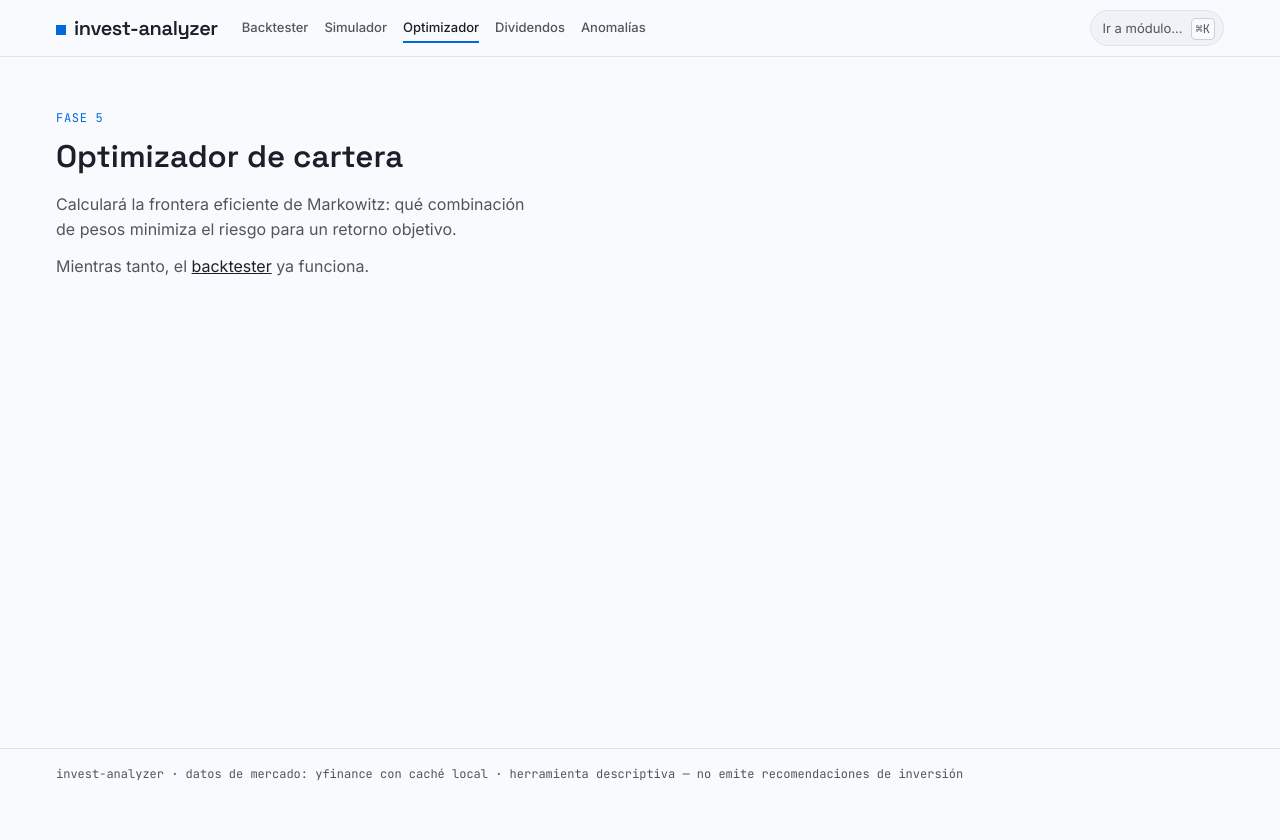
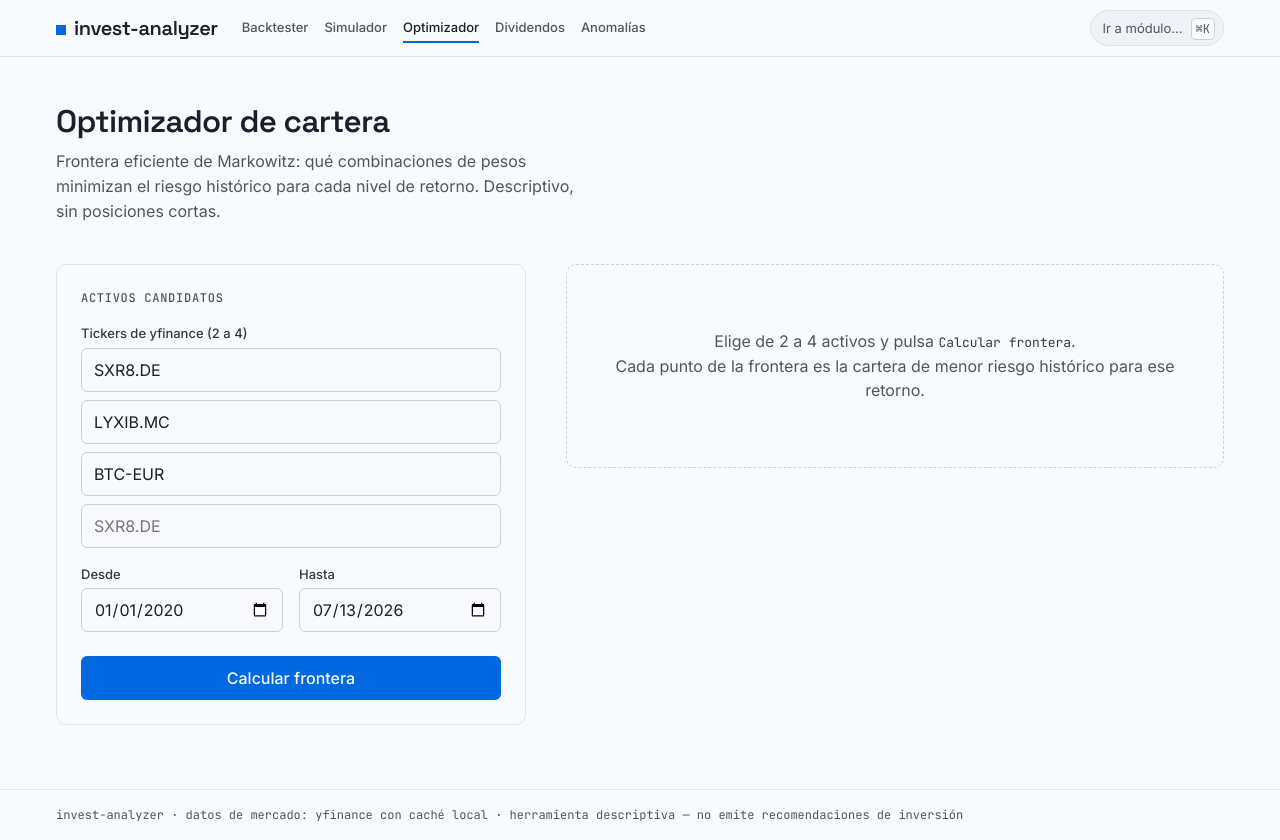
Before and after one commit to martafrailejara/invest-analyzer, a Flask app: page /optimizador in a window 1280 px wide. Before the commit the page ends 781 px from the top, so only its background shows below. Run offline with Flask 3, Linux system fonts and the light colour scheme.

Commit message:
Fase 5: optimizador de cartera (frontera eficiente de Markowitz)
- modules/optimizer.py: retornos y covarianza anualizados, cartera de
  mínima varianza, máximo Sharpe y barrido de la frontera con
  scipy.optimize (SLSQP), solo posiciones largas, pesos suman 1.
- Tests: caso analítico a mano (dos activos incorrelados con var 1:4 ->
  pesos 0.8/0.2), propiedades de la frontera (pesos válidos, volatilidad
  mínima en el arranque, retorno monótono), activo dominante en el extremo.
- Página /optimizador: 2-4 tickers -> gráfico riesgo/retorno con la
  frontera, activos individuales etiquetados, mínima varianza y máximo
  Sharpe destacados; tabla de pesos y tabla completa de la frontera.
- Paleta del gráfico revalidada para CVD (el azul profundo chocaba con el
  violeta en protán: los activos pasan a ámbar, ΔE mín. 34.4).
- scipy añadido a requirements.

```diff
--- a/app/__init__.py
+++ b/app/__init__.py
@@ -11,10 +11,12 @@ def create_app() -> Flask:
         return {"hoy": date.today().isoformat()}
 
     from app.backtester_web import backtester
+    from app.optimizer_web import optimizer
     from app.simulator_web import simulator
     from app.views import pages
 
     app.register_blueprint(pages)
     app.register_blueprint(backtester)
     app.register_blueprint(simulator)
+    app.register_blueprint(optimizer)
     return app
--- a/app/static/app.css
+++ b/app/static/app.css
@@ -238,6 +238,8 @@ a { color: inherit; }
 .swatch-a { background: var(--chart-esc-a); }
 .swatch-b { background: var(--chart-esc-b); }
 .swatch-c { background: var(--chart-esc-c); }
+.swatch-opt-min_var { background: var(--chart-minvar); }
+.swatch-opt-max_sharpe { background: var(--chart-maxsharpe); }
 
 /* módulos pendientes */
 .pendiente { max-width: 48ch; }
--- a/app/static/tokens.css
+++ b/app/static/tokens.css
@@ -32,6 +32,12 @@
   --chart-esc-a: oklch(58% 0.20 256);  /* #0076ed cobalto */
   --chart-esc-b: oklch(52% 0.13 300);  /* #7555a8 violeta */
   --chart-esc-c: oklch(52% 0.12 160);  /* #007d50 verde */
+
+  /* frontera eficiente — cuaterna validada (CVD ΔE mín. 34.4 con el ámbar) */
+  --chart-frontera:   oklch(58% 0.20 256);  /* línea, cobalto */
+  --chart-activos:    oklch(60% 0.13 75);   /* #ad7300 ámbar, puntos de activos */
+  --chart-minvar:     oklch(52% 0.13 300);  /* violeta */
+  --chart-maxsharpe:  oklch(52% 0.12 160);  /* verde */
 
   /* tipografía — Space Grotesk display · Inter cuerpo · JetBrains Mono cifras/etiquetas */
   --font-display: "Space Grotesk", ui-sans-serif, system-ui, sans-serif;
--- a/app/templates/base.html
+++ b/app/templates/base.html
@@ -17,7 +17,7 @@
         {% for url, nombre in [
           (url_for('backtester.page'), 'Backtester'),
           (url_for('simulator.page'), 'Simulador'),
-          (url_for('pages.modulo', nombre='optimizador'), 'Optimizador'),
+          (url_for('optimizer.page'), 'Optimizador'),
           (url_for('pages.modulo', nombre='dividendos'), 'Dividendos'),
           (url_for('pages.modulo', nombre='anomalias'), 'Anomalías'),
         ] %}
@@ -41,7 +41,7 @@
       <div class="cmdk__results">
         <button class="cmdk__item is-active" data-href="{{ url_for('backtester.page') }}">Backtester <span class="estado">activo</span></button>
         <button class="cmdk__item" data-href="{{ url_for('simulator.page') }}">Simulador qué-pasaría-si <span class="estado">activo</span></button>
-        <button class="cmdk__item" data-href="{{ url_for('pages.modulo', nombre='optimizador') }}">Optimizador de cartera <span class="estado">fase 5</span></button>
+        <button class="cmdk__item" data-href="{{ url_for('optimizer.page') }}">Optimizador de cartera <span class="estado">activo</span></button>
         <button class="cmdk__item" data-href="{{ url_for('pages.modulo', nombre='dividendos') }}">Agregador de dividendos <span class="estado">fase 6</span></button>
         <button class="cmdk__item" data-href="{{ url_for('pages.modulo', nombre='anomalias') }}">Detector de anomalías <span class="estado">fase 7</span></button>
       </div>
--- /dev/null
+++ b/app/templates/optimizador.html
@@ -0,0 +1,233 @@
+{% extends "base.html" %}
+{% block title %}Optimizador · invest-analyzer{% endblock %}
+{% block content %}
+<div class="page-head">
+  <h1>Optimizador de cartera</h1>
+  <p>Frontera eficiente de Markowitz: qué combinaciones de pesos minimizan el riesgo histórico para cada nivel de retorno. Descriptivo, sin posiciones cortas.</p>
+</div>
+
+<div class="workbench">
+  <form class="panel" method="post" id="form-backtest" novalidate>
+    <p class="panel__title">Activos candidatos</p>
+
+    {% if errores %}
+    <div class="alert" role="alert">
+      <ul>{% for e in errores %}<li>{{ e }}</li>{% endfor %}</ul>
+    </div>
+    {% endif %}
+
+    <div class="activos">
+      {% for i in range(4) %}
+      <div class="campo">
+        {% if loop.first %}<label for="ticker_{{ i }}">Tickers de yfinance (2 a 4)</label>{% endif %}
+        <input type="text" id="ticker_{{ i }}" name="ticker_{{ i }}"
+               value="{{ form['ticker_' ~ i] }}" placeholder="SXR8.DE"
+               autocomplete="off" spellcheck="false">
+      </div>
+      {% endfor %}
+    </div>
+
+    <div class="form-grid">
+      <div class="campo">
+        <label for="start">Desde</label>
+        <input type="date" id="start" name="start" value="{{ form['start'] }}" max="{{ hoy }}">
+      </div>
+      <div class="campo">
+        <label for="end">Hasta</label>
+        <input type="date" id="end" name="end" value="{{ form['end'] }}" max="{{ hoy }}">
+      </div>
+    </div>
+
+    <button class="btn btn--primary" type="submit">Calcular frontera</button>
+  </form>
+
+  <section class="resultados" aria-live="polite">
+    {% if resultado %}
+      <div class="grafico-card">
+        <div class="lienzo"><canvas id="grafico" role="img"
+          aria-label="Frontera eficiente: volatilidad frente a retorno anual, con los activos individuales y las carteras de mínima varianza y máximo Sharpe"></canvas></div>
+      </div>
+
+      <table class="tabla-comp">
+        <thead>
+          <tr>
+            <th>Pesos</th>
+            {% for col in resultado.tabla.columnas %}
+            <th><span class="swatch swatch-opt-{{ col.clave }}" aria-hidden="true"></span>{{ col.nombre }}</th>
+            {% endfor %}
+          </tr>
+        </thead>
+        <tbody>
+          {% for ticker in resultado.tabla.tickers %}
+          {% set fila = loop.index0 %}
+          <tr>
+            <td>{{ ticker }}</td>
+            {% for col in resultado.tabla.columnas %}<td>{{ col.pesos[fila] }}</td>{% endfor %}
+          </tr>
+          {% endfor %}
+          <tr>
+            <td>Retorno anual (histórico)</td>
+            {% for col in resultado.tabla.columnas %}<td>{{ col.ret }}</td>{% endfor %}
+          </tr>
+          <tr>
+            <td>Volatilidad anual</td>
+            {% for col in resultado.tabla.columnas %}<td>{{ col.vol }}</td>{% endfor %}
+          </tr>
+        </tbody>
+      </table>
+
+      <details class="tabla-anual">
+        <summary>Los {{ resultado.frontera_tabla | length }} puntos de la frontera ({{ resultado.sesiones }} sesiones analizadas)</summary>
+        <table>
+          <thead><tr><th>Retorno</th><th>Volatilidad</th><th>Pesos</th></tr></thead>
+          <tbody>
+            {% for fila in resultado.frontera_tabla %}
+            <tr><td>{{ fila.ret }}</td><td>{{ fila.vol }}</td><td>{{ fila.pesos }}</td></tr>
+            {% endfor %}
+          </tbody>
+        </table>
+      </details>
+
+      {% for aviso in avisos %}<p class="notice">{{ aviso }}</p>{% endfor %}
+    {% else %}
+      <div class="vacio">
+        <p>Elige de 2 a 4 activos y pulsa <code>Calcular frontera</code>.<br>
+        Cada punto de la frontera es la cartera de menor riesgo histórico para ese retorno.</p>
+      </div>
+    {% endif %}
+  </section>
+</div>
+{% endblock %}
+
+{% block scripts %}
+{% if resultado %}
+<script src="{{ url_for('static', filename='vendor/chart.umd.min.js') }}"></script>
+<script type="application/json" id="datos-grafico">{{ resultado.chart | tojson }}</script>
+<script>
+(function () {
+  "use strict";
+  const datos = JSON.parse(document.getElementById("datos-grafico").textContent);
+  const css = getComputedStyle(document.documentElement);
+  const tok = (n) => css.getPropertyValue(n).trim();
+  const pctes = (v) => v.toLocaleString("es-ES", { maximumFractionDigits: 2 }) + " %";
+  const reduceMotion = window.matchMedia("(prefers-reduced-motion: reduce)").matches;
+
+  // etiquetas directas junto a cada activo (identidad sin depender solo del color)
+  const etiquetasActivos = {
+    id: "etiquetasActivos",
+    afterDatasetsDraw(chart) {
+      const meta = chart.getDatasetMeta(1);
+      const ctx = chart.ctx;
+      ctx.save();
+      ctx.font = "10px " + tok("--font-mono");
+      ctx.fillStyle = tok("--color-muted");
+      meta.data.forEach((punto, i) => {
+        ctx.fillText(datos.activos[i].ticker, punto.x + 8, punto.y + 3);
+      });
+      ctx.restore();
+    },
+  };
+
+  const puntoDestacado = (p, token, etiqueta) => ({
+    label: etiqueta,
+    type: "scatter",
+    data: p ? [p] : [],
+    backgroundColor: tok(token),
+    borderColor: tok("--color-paper"),
+    borderWidth: 2,
+    pointRadius: 6,
+    pointHoverRadius: 7,
+  });
+
+  new Chart(document.getElementById("grafico"), {
+    data: {
+      datasets: [
+        {
+          label: "Frontera eficiente",
+          type: "line",
+          data: datos.frontera,
+          borderColor: tok("--chart-frontera"),
+          borderWidth: 2,
+          pointRadius: 0,
+          pointHoverRadius: 4,
+          pointHoverBackgroundColor: tok("--chart-frontera"),
+          pointHoverBorderColor: tok("--color-paper"),
+          pointHoverBorderWidth: 2,
+          fill: false,
+          borderJoinStyle: "round",
+        },
+        {
+          label: "Activos individuales",
+          type: "scatter",
+          data: datos.activos,
+          backgroundColor: tok("--chart-activos"),
+          borderColor: tok("--color-paper"),
+          borderWidth: 2,
+          pointRadius: 5,
+          pointHoverRadius: 6,
+        },
+        puntoDestacado(datos.min_var, "--chart-minvar", "Mínima varianza"),
+        puntoDestacado(datos.max_sharpe, "--chart-maxsharpe", "Máximo Sharpe"),
+      ],
+    },
+    options: {
+      responsive: true,
+      maintainAspectRatio: false,
+      animation: reduceMotion ? false : { duration: 400, easing: "easeOutQuart" },
+      interaction: { mode: "nearest", intersect: false },
+      plugins: {
+        legend: {
+          position: "top",
+          align: "start",
+          labels: {
+            usePointStyle: true,
+            color: tok("--color-ink-2"),
+            font: { family: tok("--font-body"), size: 12 },
+          },
+        },
+        tooltip: {
+          backgroundColor: tok("--color-graphite"),
+          titleColor: tok("--color-on-dark"),
+          bodyColor: tok("--color-on-dark"),
+          titleFont: { family: tok("--font-mono"), size: 11 },
+          bodyFont: { family: tok("--font-body"), size: 12 },
+          padding: 10,
+          cornerRadius: 6,
+          usePointStyle: true,
+          boxPadding: 4,
+          callbacks: {
+            label: (c) => {
+              const base = " Retorno " + pctes(c.parsed.y) + " · volatilidad " + pctes(c.parsed.x);
+              const bruto = c.dataset.data[c.dataIndex];
+              if (bruto.ticker) return " " + bruto.ticker + " ·" + base;
+              return bruto.pesos ? [base, " " + bruto.pesos] : base;
+            },
+          },
+        },
+      },
+      scales: {
+        x: {
+          type: "linear",
+          title: { display: true, text: "Volatilidad anual", color: tok("--color-muted"),
+                   font: { family: tok("--font-mono"), size: 10 } },
+          grid: { color: tok("--chart-grid") },
+          border: { display: false },
+          ticks: { color: tok("--color-muted"), font: { family: tok("--font-mono"), size: 10 },
+                   callback: (v) => pctes(v), maxTicksLimit: 8 },
+        },
+        y: {
+          type: "linear",
+          title: { display: true, text: "Retorno anual (histórico)", color: tok("--color-muted"),
+                   font: { family: tok("--font-mono"), size: 10 } },
+          grid: { color: tok("--chart-grid") },
+          border: { display: false },
+          ticks: { color: tok("--color-muted"), font: { family: tok("--font-mono"), size: 10 },
+                   callback: (v) => pctes(v), maxTicksLimit: 6 },
+        },
+      },
+    },
+  });
+})();
+</script>
+{% endif %}
+{% endblock %}
--- a/app/views.py
+++ b/app/views.py
@@ -5,11 +5,6 @@ from flask import Blueprint, abort, redirect, render_template, url_for
 pages = Blueprint("pages", __name__)
 
 MODULOS_PENDIENTES = {
-    "optimizador": (
-        "Optimizador de cartera",
-        "Calculará la frontera eficiente de Markowitz: qué combinación de pesos minimiza el riesgo para un retorno objetivo.",
-        "Fase 5",
-    ),
     "dividendos": (
         "Agregador de dividendos",
         "Cruzará el histórico de dividendos con las posiciones reales de la cartera para mostrar lo cobrado y proyectar el año siguiente.",
--- a/requirements.txt
+++ b/requirements.txt
@@ -2,4 +2,5 @@ numpy
 pandas
 pyarrow
 yfinance
+scipy
 pytest
```
Also changed, not shown: app/optimizer_web.py (added, +111 -0 lines), modules/optimizer.py (added, +116 -0 lines), tests/test_app.py (+2 -2 lines), tests/test_app_optimizador.py (added, +66 -0 lines), tests/test_optimizer.py (added, +74 -0 lines), README.md.
